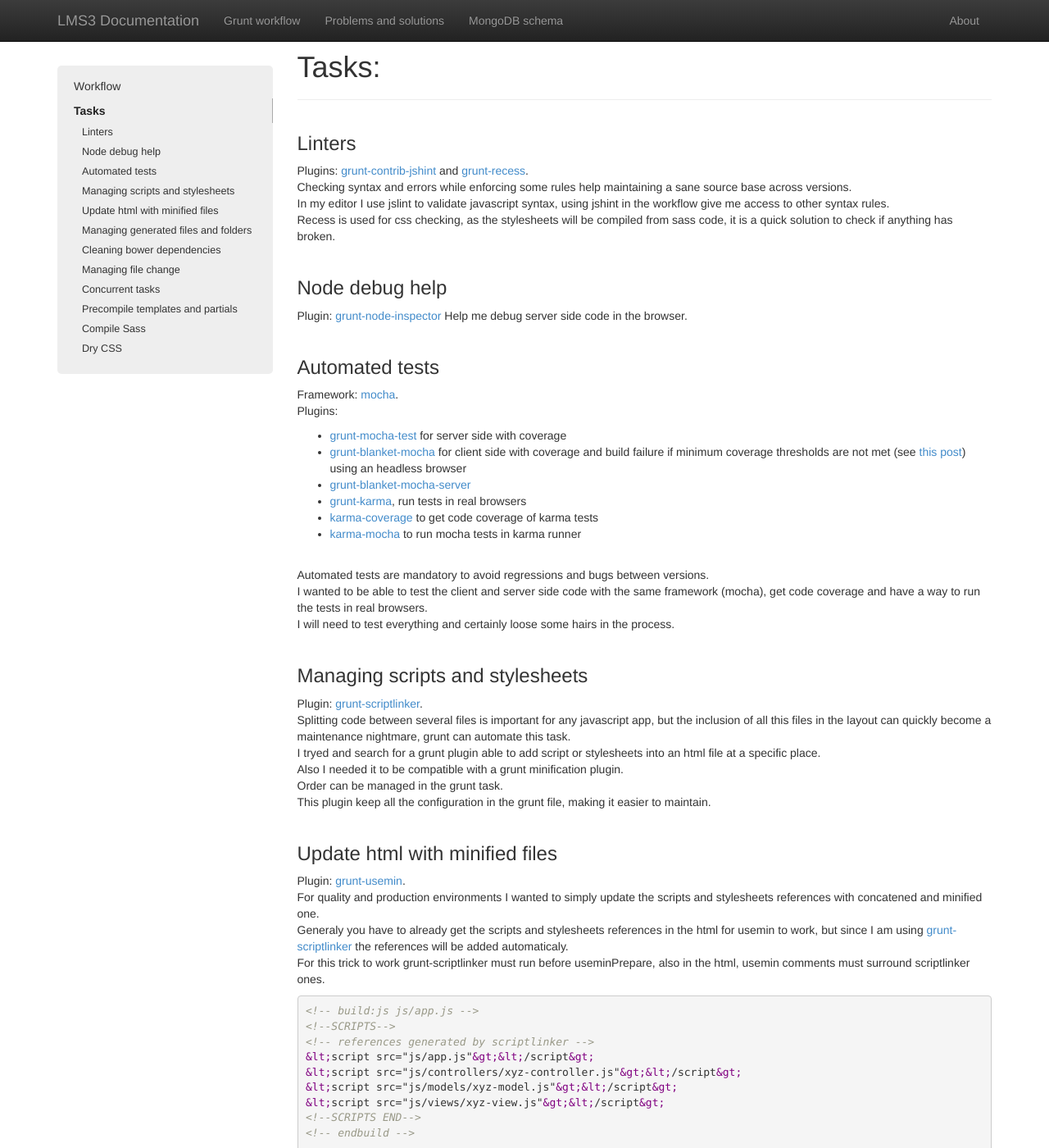
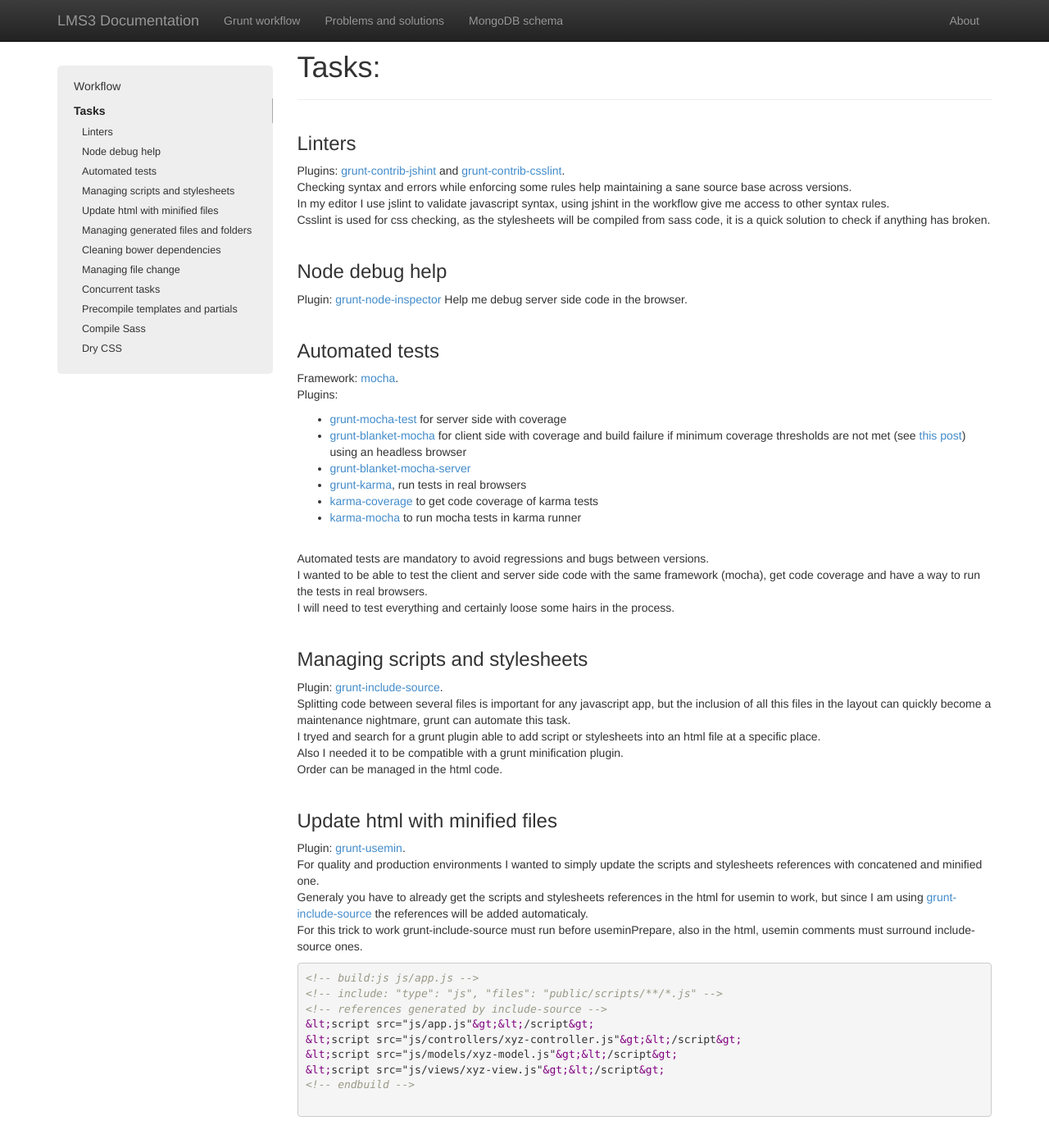
Before and after one commit to gmoulin/lms3, a Jekyll site: the page built from grunt-workflow.html, in a window 1280 px wide and 1400 px high, scrolled down 600 px. Shown: the whole window at 82% size. Built offline with Jekyll 4.4.1, drawn with Linux system fonts in a browser that asks for light colours; nearby versions of some CDN libraries; some of the changed text lies outside the part shown.

Commit message:
swaped some plugins

```diff
--- a/grunt-workflow.html
+++ b/grunt-workflow.html
@@ -48,10 +48,10 @@
 
 	<h3 id="linters">Linters</h3>
 	<p>
-		Plugins: <a href="https://github.com/gruntjs/grunt-contrib-jshint" target="_blank">grunt-contrib-jshint</a> and <a href="https://github.com/sindresorhus/grunt-recess" target="_blank">grunt-recess</a>.<br />
+		Plugins: <a href="https://github.com/gruntjs/grunt-contrib-jshint" target="_blank">grunt-contrib-jshint</a> and <a href="https://github.com/gruntjs/grunt-contrib-csslint" target="_blank">grunt-contrib-csslint</a>.<br />
 		Checking syntax and errors while enforcing some rules help maintaining a sane source base across versions.<br />
 		In my editor I use jslint to validate javascript syntax, using jshint in the workflow give me access to other syntax rules.<br />
-		Recess is used for css checking, as the stylesheets will be compiled from sass code, it is a quick solution to check if anything has broken.<br />
+		Csslint is used for css checking, as the stylesheets will be compiled from sass code, it is a quick solution to check if anything has broken.<br />
 	</p>
 
 	<h3 id="node-debug-help">Node debug help</h3>
@@ -80,36 +80,34 @@
 
 	<h3 id="managing-scripts-and-stylesheets">Managing scripts and stylesheets</h3>
 	<p>
-		Plugin: <a href="https://github.com/scott-laursen/grunt-scriptlinker" target="_blank">grunt-scriptlinker</a>.<br />
+		Plugin: <a href="https://github.com/jwvdiermen/grunt-include-source" target="_blank">grunt-include-source</a>.<br />
 		Splitting code between several files is important for any javascript app, but the inclusion of all this files in the layout can quickly become a maintenance nightmare, grunt can automate this task.<br />
 		I tryed and search for a grunt plugin able to add script or stylesheets into an html file at a specific place.<br />
 		Also I needed it to be compatible with a grunt minification plugin.<br />
-		Order can be managed in the grunt task.<br />
-		This plugin keep all the configuration in the grunt file, making it easier to maintain.<br />
+		Order can be managed in the html code.<br />
 	</p>
 
 	<h3 id="update-html-with-minified-files">Update html with minified files</h3>
 	<p>
 		Plugin: <a href="https://github.com/yeoman/grunt-usemin" target="_blank">grunt-usemin</a>.<br />
 		For quality and production environments I wanted to simply update the scripts and stylesheets references with concatened and minified one.<br />
-		Generaly you have to already get the scripts and stylesheets references in the html for usemin to work, but since I am using <a href="https://github.com/scott-laursen/grunt-scriptlinker" target="_blank">grunt-scriptlinker</a> the references will be added automaticaly.<br />
-		For this trick to work grunt-scriptlinker must run before useminPrepare, also in the html, usemin comments must surround scriptlinker ones.<br />
+		Generaly you have to already get the scripts and stylesheets references in the html for usemin to work, but since I am using <a href="https://github.com/jwvdiermen/grunt-include-source" target="_blank">grunt-include-source</a> the references will be added automaticaly.<br />
+		For this trick to work grunt-include-source must run before useminPrepare, also in the html, usemin comments must surround include-source ones.<br />
 		{% highlight html %}
 <!-- build:js js/app.js -->
-<!--SCRIPTS-->
-<!-- references generated by scriptlinker -->
+<!-- include: "type": "js", "files": "public/scripts/**/*.js" -->
+<!-- references generated by include-source -->
 &lt;script src="js/app.js"&gt;&lt;/script&gt;
 &lt;script src="js/controllers/xyz-controller.js"&gt;&lt;/script&gt;
 &lt;script src="js/models/xyz-model.js"&gt;&lt;/script&gt;
 &lt;script src="js/views/xyz-view.js"&gt;&lt;/script&gt;
-<!--SCRIPTS END-->
 <!-- endbuild -->
 		{% endhighlight %}
 	</p>
 
 	<h3 id="managing-generated-files-and-folders">Managing generated files and folders</h3>
 	<p>
-		Plugin: <a href="https://github.com/gruntjs/grunt-contrib-clean" target="_blank">grunt-contrig-clean</a>
+		Plugin: <a href="https://github.com/gruntjs/grunt-contrib-clean" target="_blank">grunt-contrib-clean</a>
 		Simple cleaning task to always get an up to date build.<br />
 	</p>
 
```
